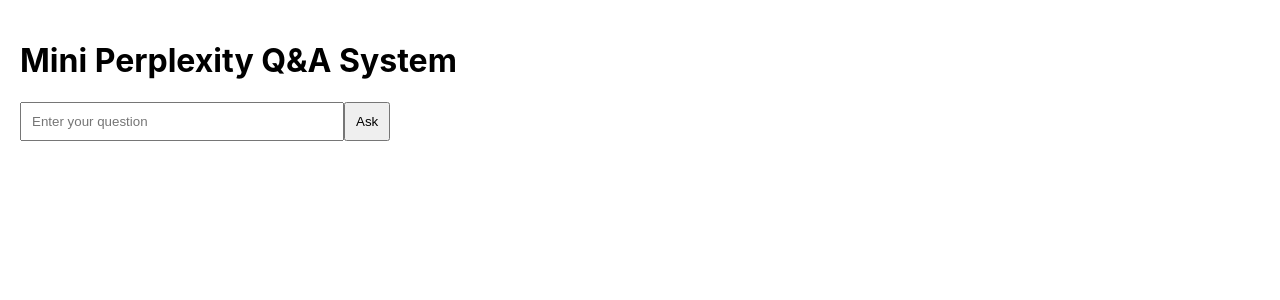
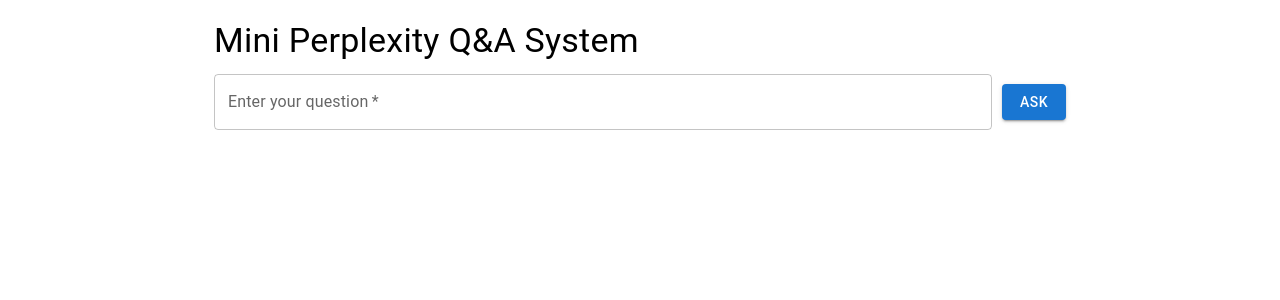
Before and after one commit to sourav1087c/mini-perplexity, a React (Create React App) app in the folder frontend/: page / in a window 1280 px wide. Shown: the top 300 px of the page. Built offline with nearby package versions, Linux system fonts and the light colour scheme; the HTML template or start-up script is replaced by a standard one.

Commit message:
Enhance UI with Material-UI for better user experience

```diff
--- a/frontend/package.json
+++ b/frontend/package.json
@@ -4,6 +4,9 @@
   "private": true,
   "proxy": "http://localhost:5000",
   "dependencies": {
+    "@emotion/react": "^11.13.3",
+    "@emotion/styled": "^11.13.0",
+    "@mui/material": "^6.1.6",
     "@testing-library/jest-dom": "^5.17.0",
     "@testing-library/react": "^13.4.0",
     "@testing-library/user-event": "^13.5.0",
--- a/frontend/src/App.js
+++ b/frontend/src/App.js
@@ -1,18 +1,21 @@
 // frontend/src/App.js
 
 import React, { useState } from 'react';
+import { TextField, Button, CircularProgress, Typography, Link, Container, Box } from '@mui/material';
 
 function App() {
   const [question, setQuestion] = useState('');
   const [answer, setAnswer] = useState('');
   const [sources, setSources] = useState([]);
   const [error, setError] = useState('');
+  const [isLoading, setIsLoading] = useState(false);
 
   const handleSubmit = async (e) => {
     e.preventDefault();
     setAnswer('');
     setSources([]);
     setError('');
+    setIsLoading(true);
     try {
       const response = await fetch('/api/question', {
         method: 'POST',
@@ -30,6 +33,8 @@ function App() {
     } catch (error) {
       console.error('Error:', error);
       setError('An error occurred while fetching the answer.');
+    } finally {
+      setIsLoading(false);
     }
   };
 
@@ -46,43 +51,60 @@ function App() {
   };
 
   return (
-    <div style={{ padding: '20px' }}>
-      <h1>Mini Perplexity Q&A System</h1>
+    <Container maxWidth="md" style={{ marginTop: '20px' }}>
+      <Typography variant="h4" gutterBottom>
+        Mini Perplexity Q&A System
+      </Typography>
       <form onSubmit={handleSubmit}>
-        <input
-          type="text"
-          placeholder="Enter your question"
-          value={question}
-          onChange={(e) => setQuestion(e.target.value)}
-          required
-          style={{ width: '300px', padding: '10px' }}
-        />
-        <button type="submit" style={{ padding: '10px' }}>Ask</button>
+        <Box display="flex" alignItems="center">
+          <TextField
+            label="Enter your question"
+            variant="outlined"
+            fullWidth
+            value={question}
+            onChange={(e) => setQuestion(e.target.value)}
+            required
+          />
+          <Button type="submit" variant="contained" color="primary" style={{ marginLeft: '10px' }}>
+            Ask
+          </Button>
+        </Box>
       </form>
+      {isLoading && (
+        <Box display="flex" justifyContent="center" marginTop="20px">
+          <CircularProgress />
+        </Box>
+      )}
       {error && (
-        <div style={{ color: 'red', marginTop: '20px' }}>
-          <p>{error}</p>
-        </div>
+        <Typography color="error" style={{ marginTop: '20px' }}>
+          {error}
+        </Typography>
       )}
       {answer && (
-        <div style={{ marginTop: '20px' }}>
-          <h2>Answer:</h2>
-          <p dangerouslySetInnerHTML={{ __html: formatAnswerWithLinks(answer) }}></p>
-        </div>
+        <Box marginTop="20px">
+          <Typography variant="h5">Answer:</Typography>
+          <Typography
+            dangerouslySetInnerHTML={{ __html: formatAnswerWithLinks(answer) }}
+            style={{ marginTop: '10px' }}
+          ></Typography>
+        </Box>
       )}
       {sources.length > 0 && (
-        <div style={{ marginTop: '20px' }}>
-          <h2>Sources:</h2>
+        <Box marginTop="20px">
+          <Typography variant="h5">Sources:</Typography>
           <ul>
             {sources.map((source, index) => (
               <li key={index}>
-                [{index + 1}] <a href={source.link} target="_blank" rel="noopener noreferrer">{source.title}</a>
+                [{index + 1}]{' '}
+                <Link href={source.link} target="_blank" rel="noopener noreferrer">
+                  {source.title}
+                </Link>
               </li>
             ))}
           </ul>
-        </div>
+        </Box>
       )}
-    </div>
+    </Container>
   );
 }
 
```
Also changed, not shown: 2 other files (tests, documents, lock files or other folders).
